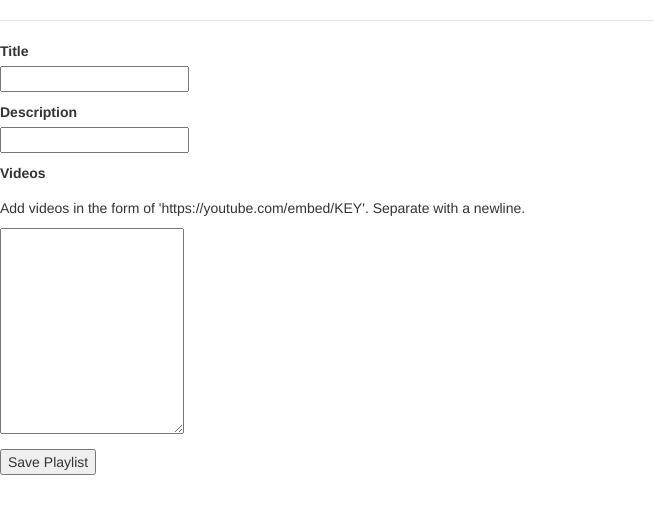
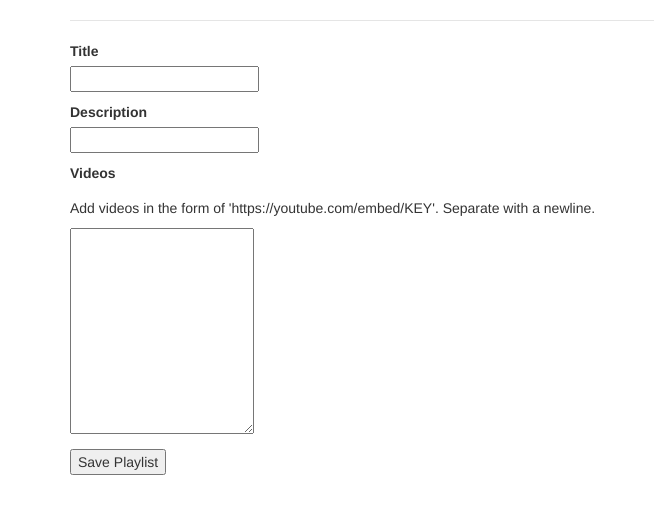
Before and after one commit to escofresco/makeschool_fsp_playlister, a Flask app: template templates/playlists_new.html in a window 1280 px wide. Shown: the part 52-566 px from the top of the page, without its empty margins (0-654 px from the left). Run offline with Flask 2, Linux system fonts and the light colour scheme; the template is opened without the code that fills it, so the values that code supplies are empty; some libraries are stand-ins or nearby versions.

Commit message:
wrap content in container

```diff
--- a/templates/base.html
+++ b/templates/base.html
@@ -8,8 +8,11 @@
 </head>
 <body>
     {% include 'partials/navbar.html' %}
-    {% block content %}
-    {% endblock %}
+    <div class='container'>
+        {% block content %}
+        {% endblock %}
+    </div>
+
     <script src='https://maxcdn.bootstrapcdn.com/bootstrap/3.3.7/js/bootstrap.min.js'></script>
     </body>
 </body>
```
